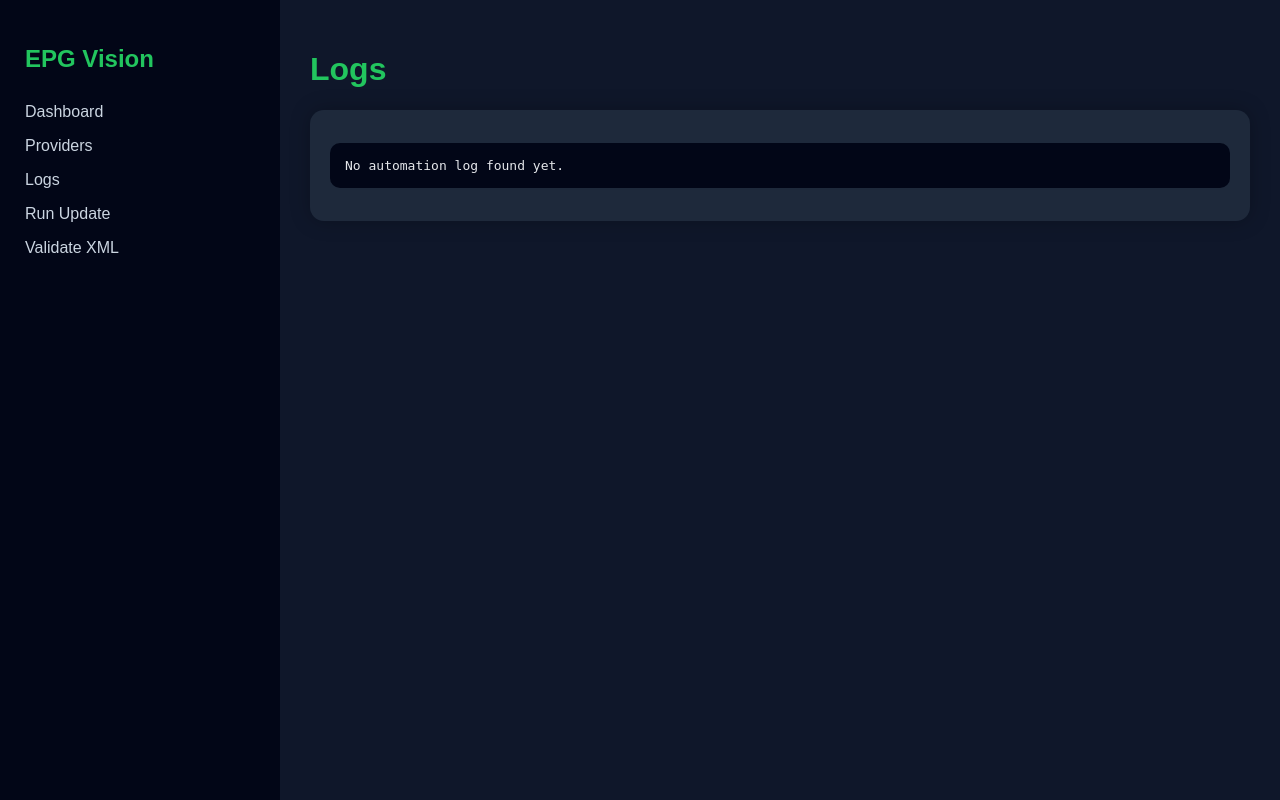
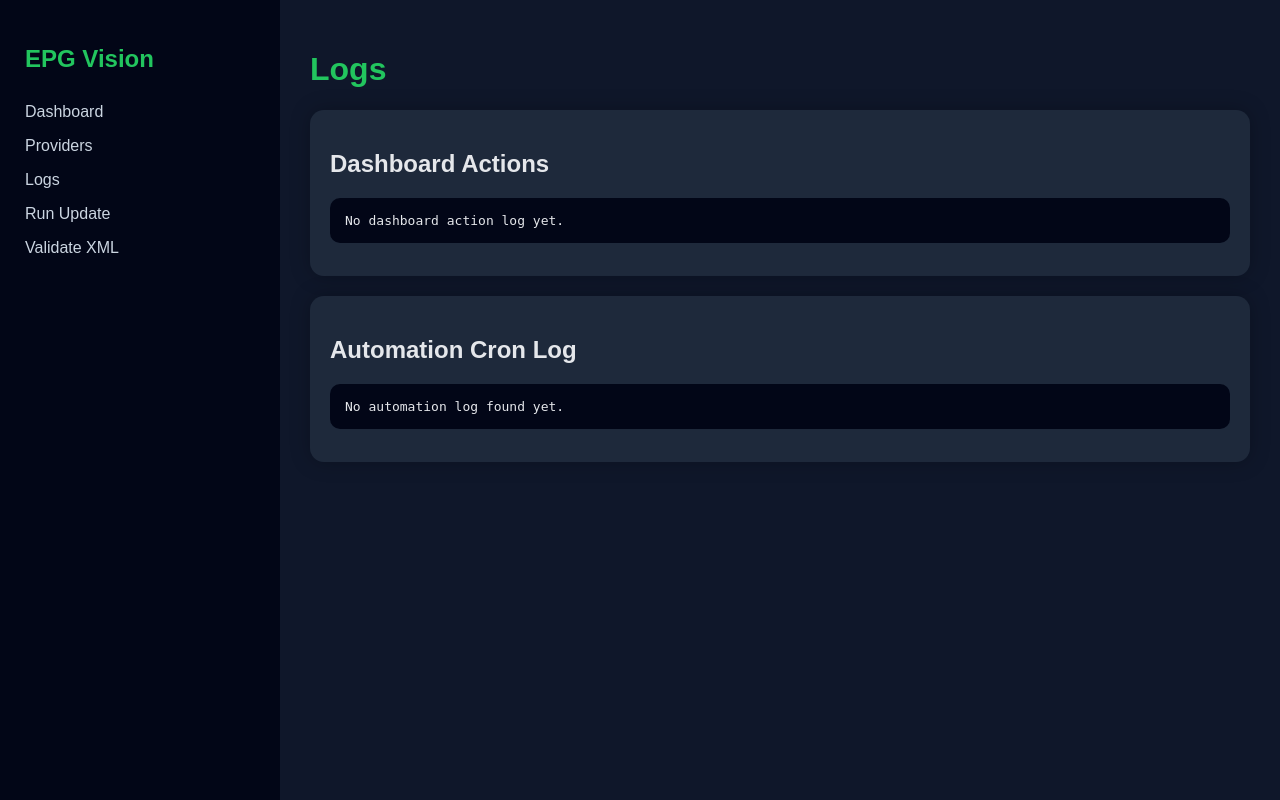
Before and after one commit to daryl868/247-EPG-Master, a Flask app: page /logs/ in a window 1280 px wide. Run offline with Flask 3, Linux system fonts and the light colour scheme.

Commit message:
Add operations dashboard and live OCR logging

```diff
--- a/dashboard/app.py
+++ b/dashboard/app.py
@@ -7,6 +7,7 @@ from routes.providers import providers_bp
 from routes.logs import logs_bp
 from routes.actions import actions_bp
 from routes.ocr import ocr_bp
+from routes.operations import operations_bp
 
 ROOT = Path(__file__).resolve().parents[1]
 
@@ -21,10 +22,19 @@ app.register_blueprint(providers_bp, url_prefix="/providers")
 app.register_blueprint(logs_bp, url_prefix="/logs")
 app.register_blueprint(actions_bp, url_prefix="/actions")
 app.register_blueprint(ocr_bp, url_prefix="/ocr")
+app.register_blueprint(operations_bp, url_prefix="/operations")
 
 @app.route("/debug/<path:filename>")
 def debug_files(filename):
     return send_from_directory(ROOT / "debug", filename)
 
+@app.route("/data/screenshots/<path:filename>")
+def screenshot_files(filename):
+    return send_from_directory(ROOT / "data" / "screenshots", filename)
+
+@app.route("/data/crops/<path:filename>")
+def crop_files(filename):
+    return send_from_directory(ROOT / "data" / "crops", filename)
+
 if __name__ == "__main__":
     app.run(host="0.0.0.0", port=5050, debug=False)
--- a/dashboard/routes/actions.py
+++ b/dashboard/routes/actions.py
@@ -1,16 +1,47 @@
 from flask import Blueprint, redirect, url_for
-from services.system_service import run_cmd
+from pathlib import Path
+import subprocess
+from datetime import datetime
 
 actions_bp = Blueprint("actions", __name__)
 
+ROOT = Path(__file__).resolve().parents[2]
 PYTHON = "/EPG_Vision_Studio_v1/venv/bin/python"
+ACTION_LOG = Path("/var/log/epg_dashboard_actions.log")
+
+def run_and_log(name, cmd):
+    ACTION_LOG.parent.mkdir(parents=True, exist_ok=True)
+
+    with ACTION_LOG.open("a", encoding="utf-8") as log:
+        log.write("\n" + "=" * 80 + "\n")
+        log.write(f"{datetime.utcnow().isoformat()}Z - {name}\n")
+        log.write("=" * 80 + "\n")
+
+        result = subprocess.run(
+            cmd,
+            cwd=ROOT,
+            text=True,
+            capture_output=True
+        )
+
+        log.write(result.stdout)
+        log.write(result.stderr)
+        log.write(f"\nExit Code: {result.returncode}\n")
+
+    return result.returncode
 
 @actions_bp.route("/run-update")
 def run_update():
-    run_cmd([PYTHON, "scripts/run_and_publish.py"])
-    return redirect(url_for("dashboard.home"))
+    run_and_log(
+        "Run OCR / Build / Publish",
+        [PYTHON, "scripts/run_and_publish.py"]
+    )
+    return redirect(url_for("logs.logs"))
 
 @actions_bp.route("/validate")
 def validate():
-    run_cmd([PYTHON, "scripts/validate_xml.py"])
-    return redirect(url_for("dashboard.home"))
+    run_and_log(
+        "Validate XML",
+        [PYTHON, "scripts/validate_xml.py"]
+    )
+    return redirect(url_for("logs.logs"))
--- a/dashboard/routes/logs.py
+++ b/dashboard/routes/logs.py
@@ -1,8 +1,18 @@
 from flask import Blueprint, render_template
+from pathlib import Path
 from services.system_service import recent_log
 
 logs_bp = Blueprint("logs", __name__)
+ACTION_LOG = Path("/var/log/epg_dashboard_actions.log")
 
 @logs_bp.route("/")
 def logs():
-    return render_template("logs.html", logs=recent_log(200))
+    action_logs = "No dashboard action log yet."
+    if ACTION_LOG.exists():
+        action_logs = ACTION_LOG.read_text(encoding="utf-8")[-12000:]
+
+    return render_template(
+        "logs.html",
+        logs=recent_log(200),
+        action_logs=action_logs
+    )
--- a/dashboard/templates/logs.html
+++ b/dashboard/templates/logs.html
@@ -4,6 +4,12 @@
 <h1>Logs</h1>
 
 <div class="card wide">
+    <h2>Dashboard Actions</h2>
+    <pre>{{ action_logs }}</pre>
+</div>
+
+<div class="card wide">
+    <h2>Automation Cron Log</h2>
     <pre>{{ logs }}</pre>
 </div>
 {% endblock %}
```
Also changed, not shown: dashboard/routes/operations.py (added, +21 -0 lines), dashboard/templates/live_ocr.html (+21 -7 lines), dashboard/__init__.py (added), dashboard/routes/__init__.py (added), dashboard/services/__init__.py (added), 1 other file.
